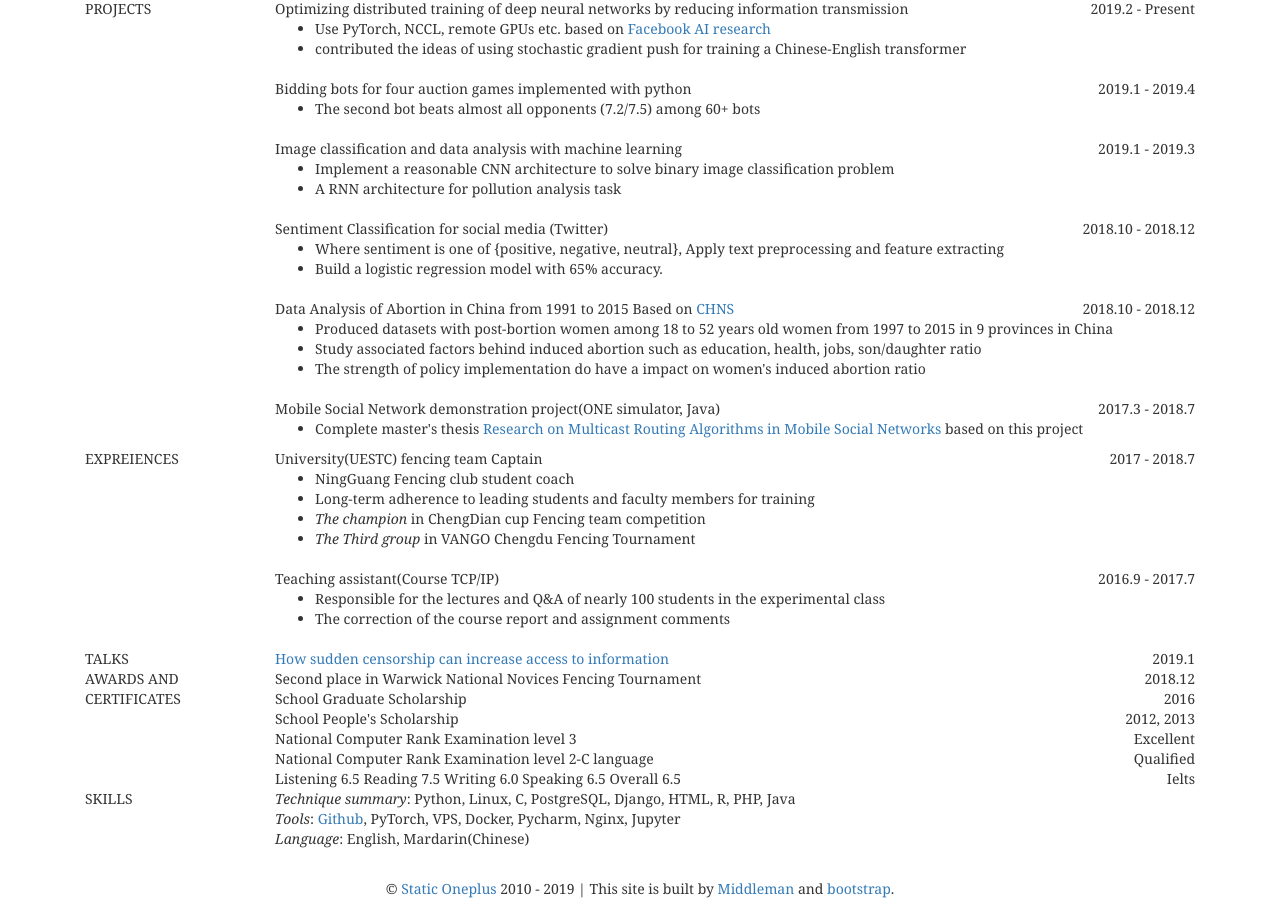
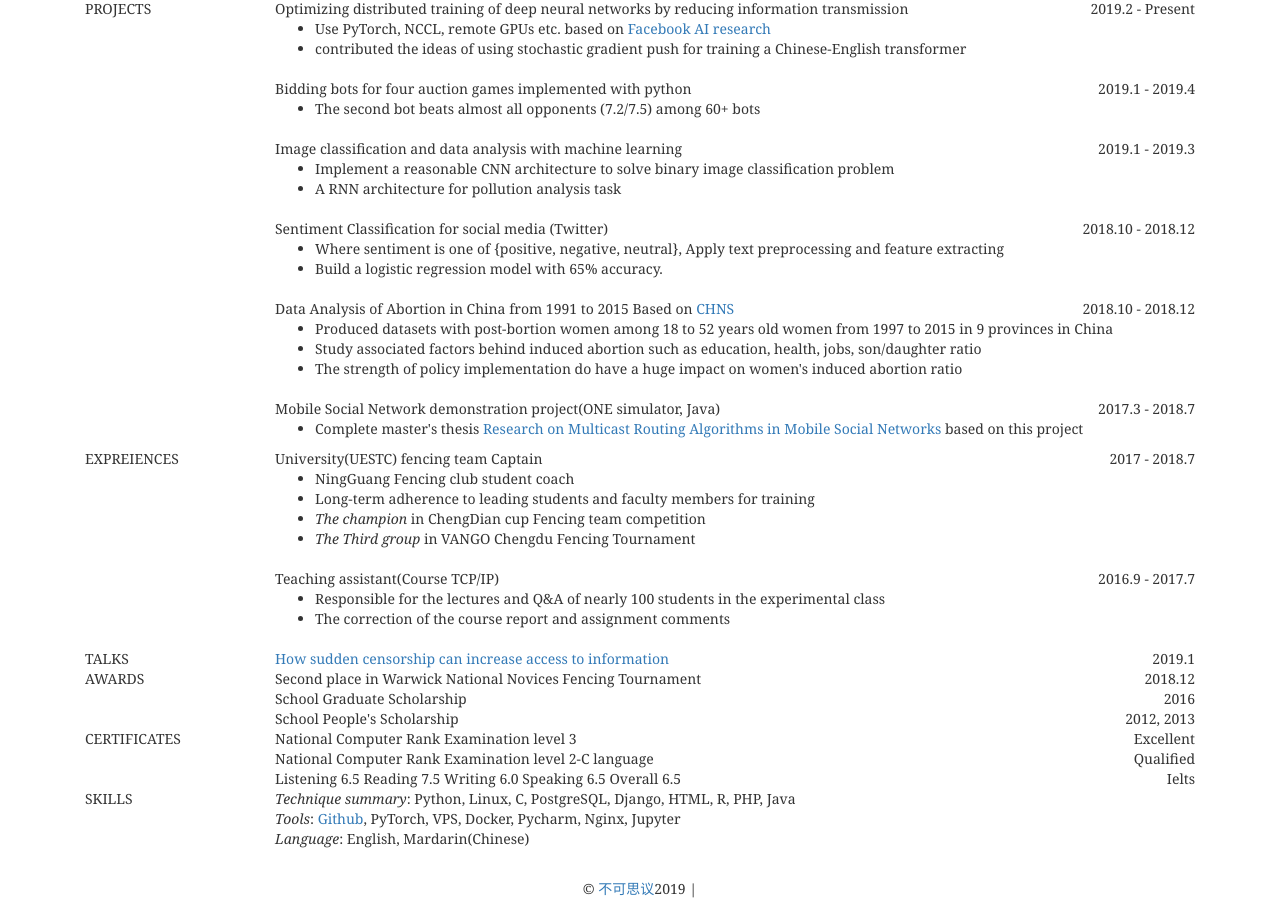
Before and after one commit to Anderbone/portfolio-project, a Django app: template jobs/templates/jobs/cv.html in a window 1280 px wide. Shown: the part 420-1319 px from the top of the page. Run offline with Django 3.2, Linux system fonts and the light colour scheme; the template is opened without the code that fills it, so the values that code supplies are empty; some libraries are stand-ins or nearby versions.

Commit message:
almost done

```diff
--- a/jobs/templates/jobs/cv.html
+++ b/jobs/templates/jobs/cv.html
@@ -306,7 +306,7 @@ blockquote p { font-size: 14px; }
         <ul>
           <li>Produced datasets with post-bortion women among 18 to 52 years old women from 1997 to 2015 in 9 provinces in China</li>
           <li>Study associated factors behind induced abortion such as education, health, jobs, son/daughter ratio</li>
-          <li>The strength of policy implementation do have a impact on women's induced abortion ratio</li>
+          <li>The strength of policy implementation do have a huge impact on women's induced abortion ratio</li>
 
         </ul>
       </div>
@@ -438,11 +438,17 @@ blockquote p { font-size: 14px; }
 {#  </div>#}
 {#</p></div>#}
 <div class="row"></p>
-  <div class="col-md-2">AWARDS AND CERTIFICATES</div>
+  <div class="col-md-2">AWARDS</div>
   <div class="col-md-10">
     <div> Second place in Warwick National Novices Fencing Tournament <span class="pull-right">2018.12</span></div>
     <div>School Graduate Scholarship <span class="pull-right">2016</span></div>
     <div>School People's Scholarship<span class="pull-right">2012, 2013</span></div>
+  </div>
+</p></div>
+
+<div class="row"></p>
+  <div class="col-md-2">CERTIFICATES</div>
+  <div class="col-md-10">
     <div>National Computer Rank Examination level 3 <span class="pull-right">Excellent</span></div>
     <div>National Computer Rank Examination level 2-C language <span class="pull-right">Qualified</span></div>
     <div>Listening 6.5 Reading 7.5 Writing 6.0 Speaking 6.5 Overall 6.5<span class="pull-right">Ielts</span></div>
@@ -467,9 +473,9 @@ blockquote p { font-size: 14px; }
   </div>
 
   <footer class="text-center">
-    &copy; <a href="http://yjliu.net/">Static Oneplus</a> 2010 - 2019 |
-    This site is built by <a href="http://middlemanapp.com/" target="_blank">Middleman</a> and
-    <a href="http://getbootstrap.com/">bootstrap</a>.
+    &copy; <a href="https://jiyuyan.me">不可思议</a>2019 |
+{#    This site is built by <a href="http://middlemanapp.com/" target="_blank">Middleman</a> and#}
+{#    <a href="http://getbootstrap.com/">bootstrap</a>.#}
   </footer>
 </div>
 
```
